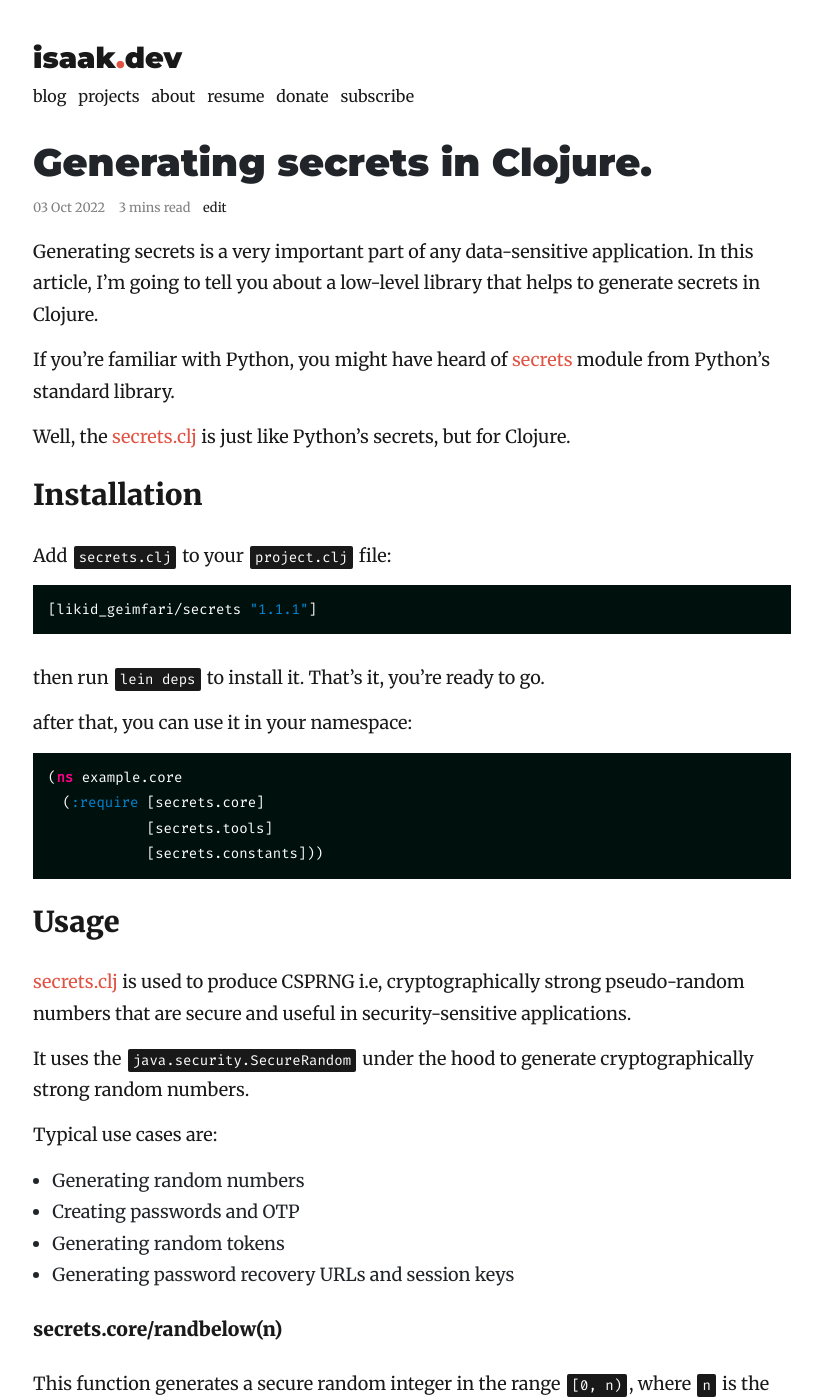
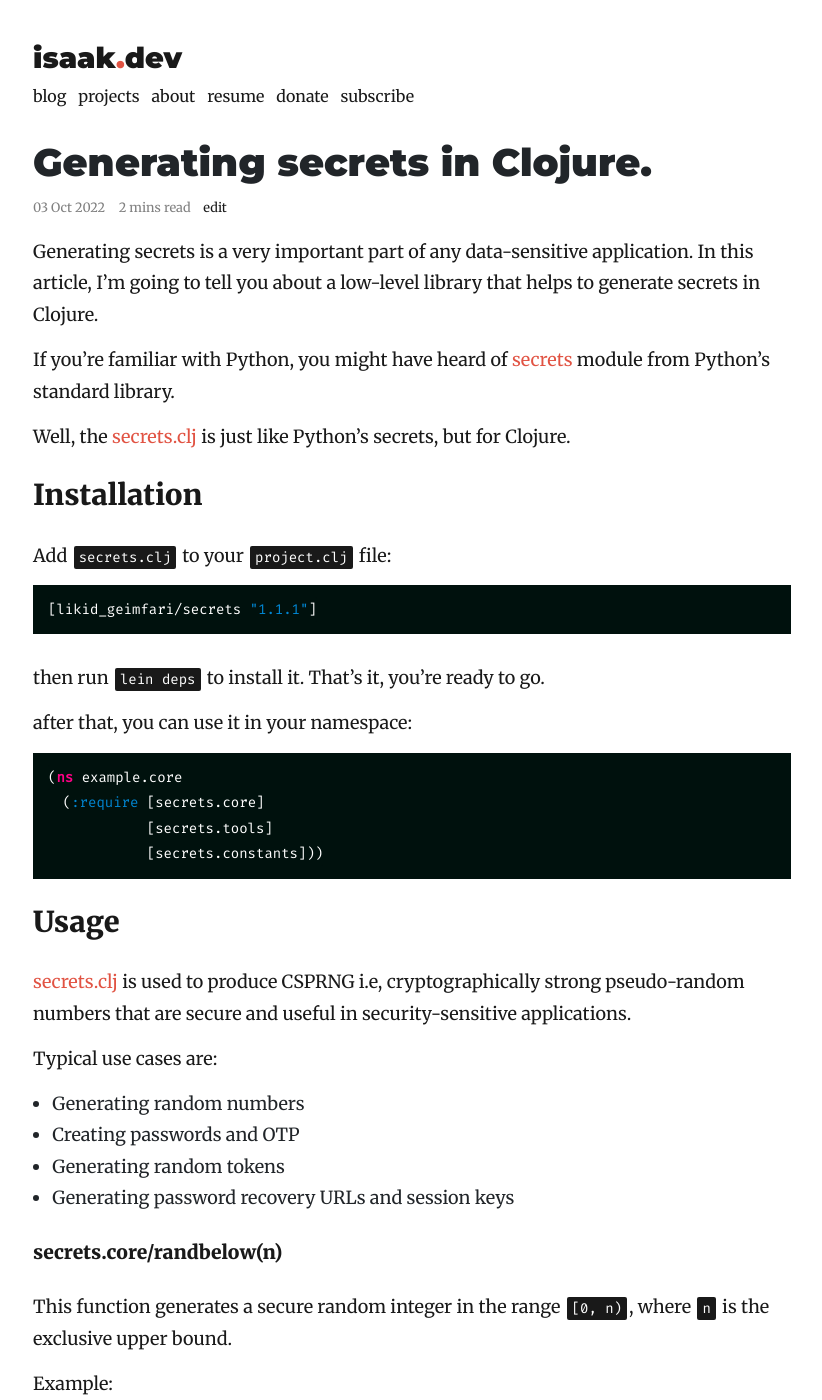
Before and after one commit to lk-geimfari/lk-geimfari.github.io, a Jekyll site: the page built from _posts/2022-10-03-generating-secrets-in-clojure.md, in a window 1280 px wide and 1400 px high. Shown: the whole window, without its empty margins (228-1050 px from the left). Built offline with Jekyll 4.4.1, drawn with Linux system fonts in a browser that asks for light colours; nearby versions of some CDN libraries.

Commit message:
Fix typo

```diff
--- a/_posts/2022-10-03-generating-secrets-in-clojure.md
+++ b/_posts/2022-10-03-generating-secrets-in-clojure.md
@@ -37,8 +37,6 @@
 
 [secrets.clj](https://github.com/lk-geimfari/secrets.clj) is used to produce CSPRNG i.e, cryptographically strong pseudo-random numbers that are secure
 and useful in security-sensitive applications.
-
-It uses the `java.security.SecureRandom` under the hood to generate cryptographically strong random numbers.
 
 Typical use cases are:
 
```
